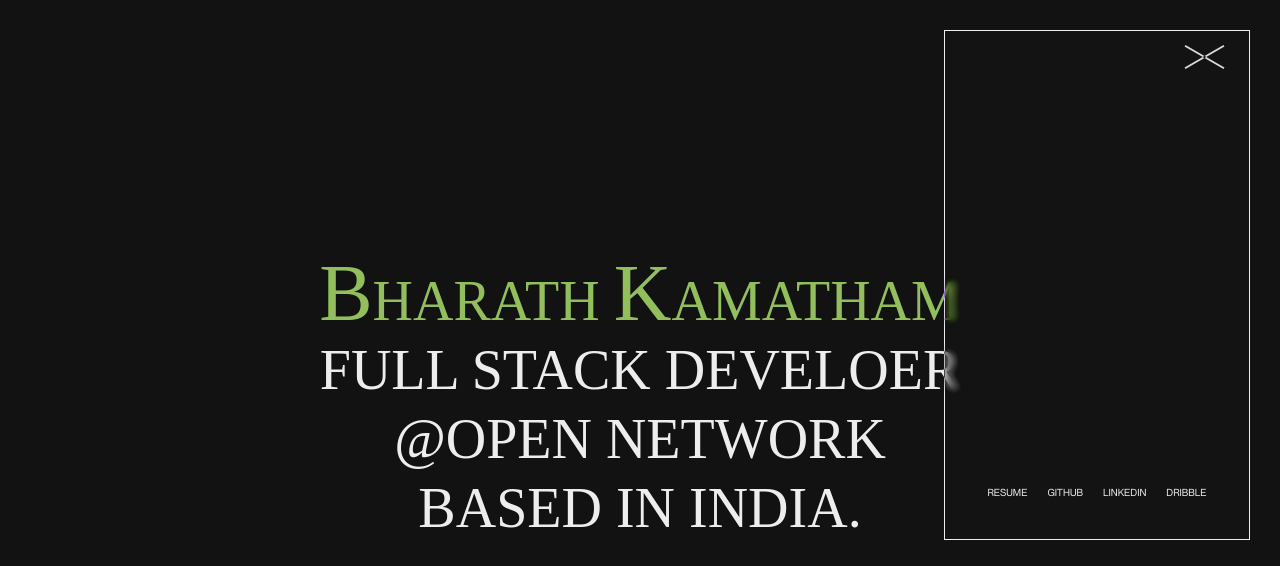
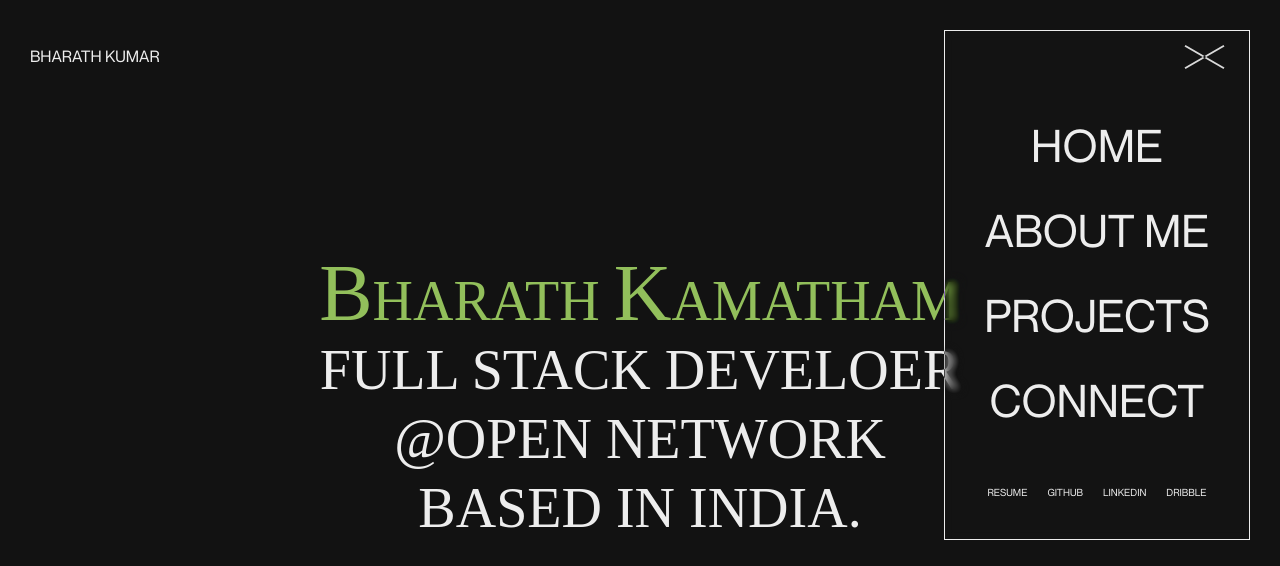
Before and after one commit to Bharath-2101/Portfolio, a Next.js app: page / in a window 1280 px wide. Both pictures are taken after a click on the element 1204 px from the left and 58 px from the top of the page. Shown: the top 566 px of the page. Built offline with nearby package versions, Linux system fonts and the light colour scheme; a web font is replaced by a local one.

Commit message:
Added content into the NavMenu.

```diff
--- a/src/sections/NavMenu/NavMenu.jsx
+++ b/src/sections/NavMenu/NavMenu.jsx
@@ -96,19 +96,21 @@ const NavMenu = () => {
   const handleMouseLeave = (e, index) => {};
 
   return (
-    <div ref={NavContainer} className={styles.MainContainer}>
+    <>
+      <div className={styles.Logo}>
+        <span>BHARATH KUMAR</span>
+      </div>
+      <div ref={NavContainer} className={`${styles.MainContainer}`}>
         <Hamburger />
         <div className={styles.NavCon}>
           <div className={styles.NavLinksCon}>
             {NavLinks.map((link, index) => (
-            <div key={index} className="UnderlineEffect">
-              <span
+              <div
+                key={index}
                 ref={(el) => (linksRef.current[index] = el)}
-                onMouseEnter={(e) => handleMouseEnter(e, index)}
-                onMouseLeave={(e) => handleMouseLeave(e, index)}
+                className="UnderlineEffect"
               >
-                {link.title}
-              </span>
+                <span>{link.title}</span>
               </div>
             ))}
           </div>
@@ -128,6 +130,7 @@ const NavMenu = () => {
           </div>
         </div>
       </div>
+    </>
   );
 };
 
```
Lines whose indentation alone changed are shown as unchanged.
